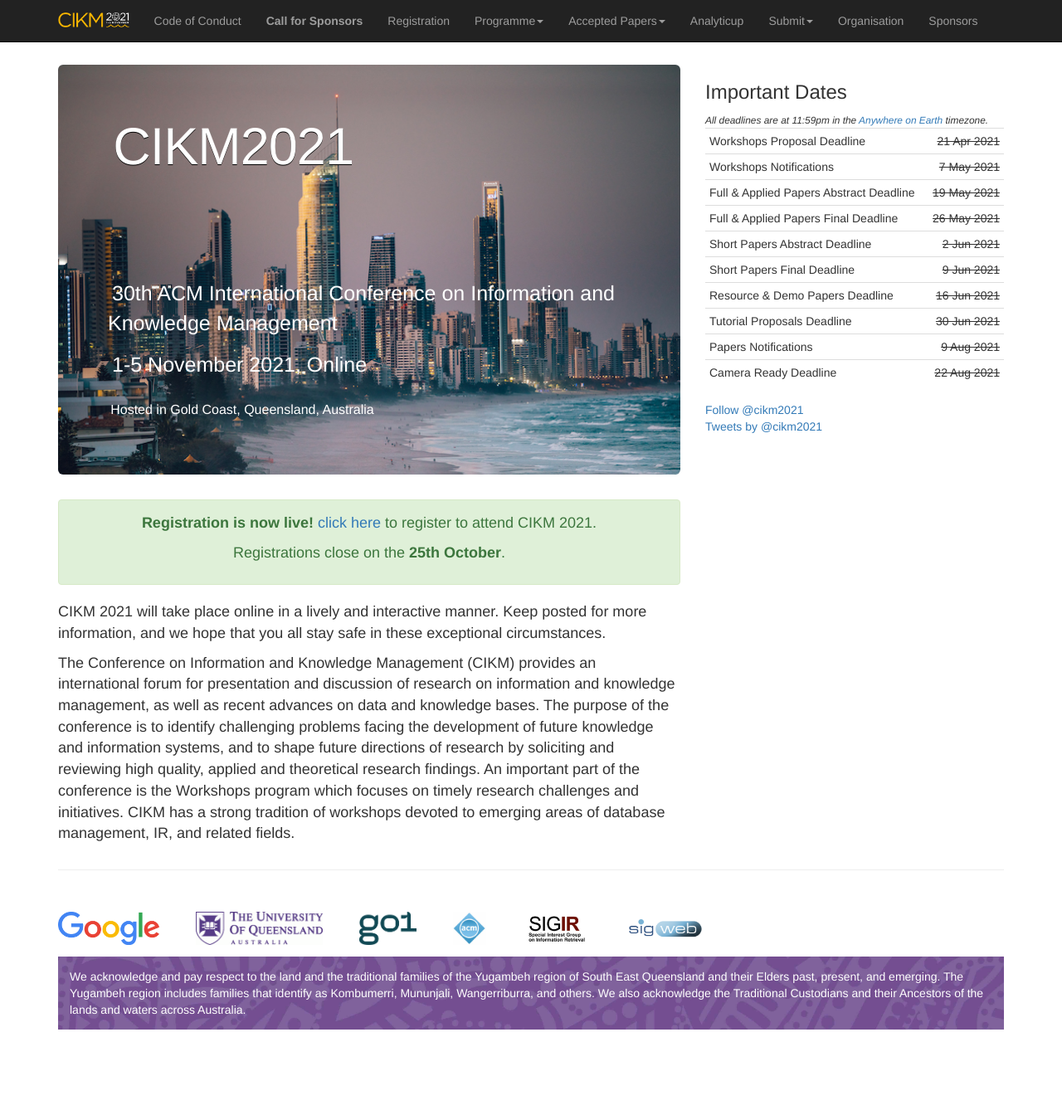
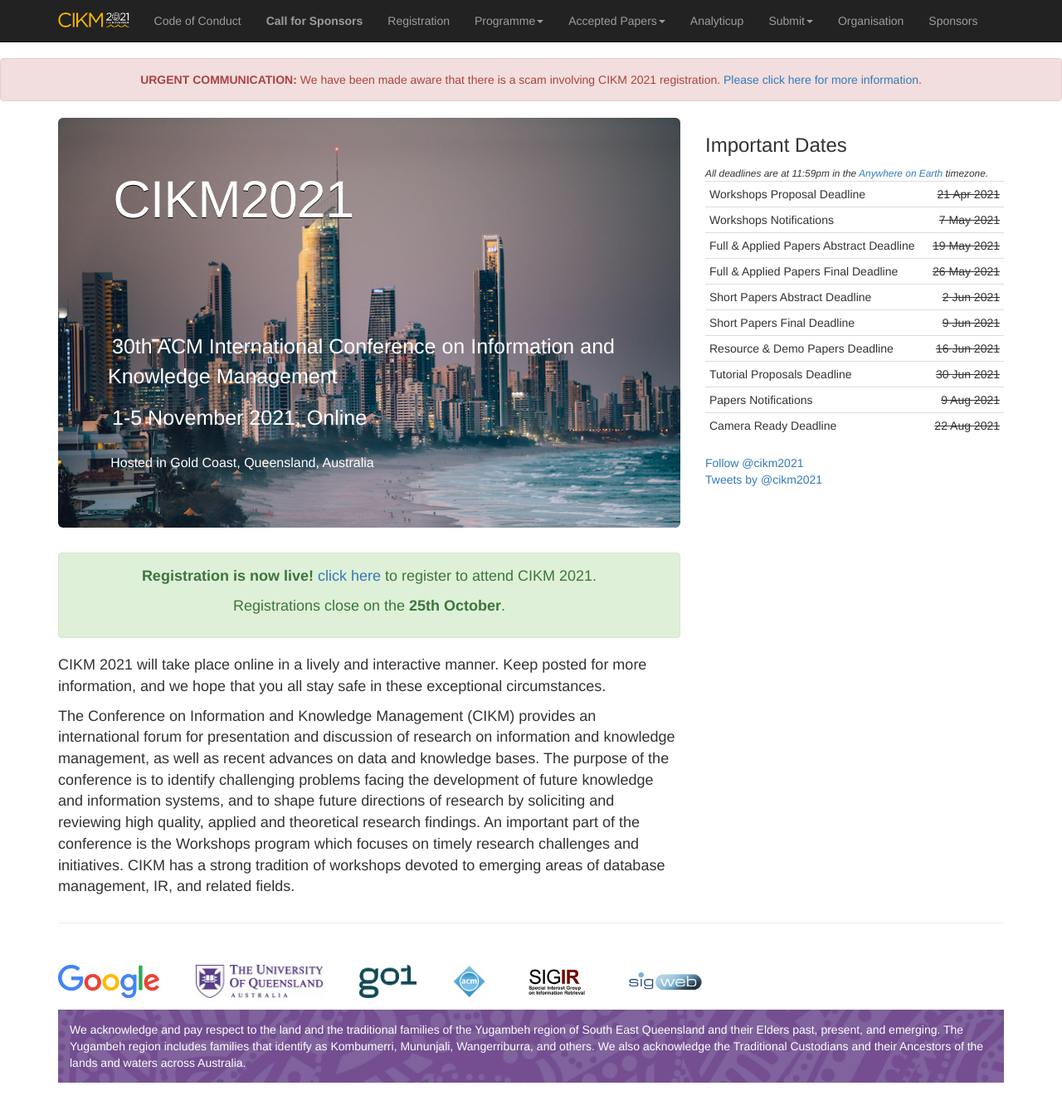
Before and after one commit to ielab/cikm2021-website, a Jekyll site: the page built from index.md, in a window 1280 px wide and 1345 px high. Shown: the whole window at 83% size. Built offline with Jekyll 4.4.1, drawn with Linux system fonts in a browser that asks for light colours; our own code applies the rules of GitHub Pages for plain Markdown files; comment, search, counter and statistics services are not loaded.

Commit message:
Add registration scam alert page.

```diff
--- a/_layouts/default.html
+++ b/_layouts/default.html
@@ -71,6 +71,10 @@
 
     </div><!-- /.container -->
 </nav><!-- /.navbar -->
+<div class="alert alert-danger" role="alert">
+    <center><b>URGENT COMMUNICATION:</b> We have been made aware that there is a scam involving CIKM 2021 registration. <a href="/registration-scam-alert">Please click here for more information</a>.</center>
+</div>
+
 <button type="button" class="btn btn-primary btn-sm visible-xs" style="margin:auto;margin-bottom:3px" data-toggle="offcanvas" id="sidebar-button">Toggle sidebar</button>
 <div class="container" style="margin-top:8px;">
 
```
Also changed, not shown: registration-scam-alert.md (added, +15 -0 lines).
